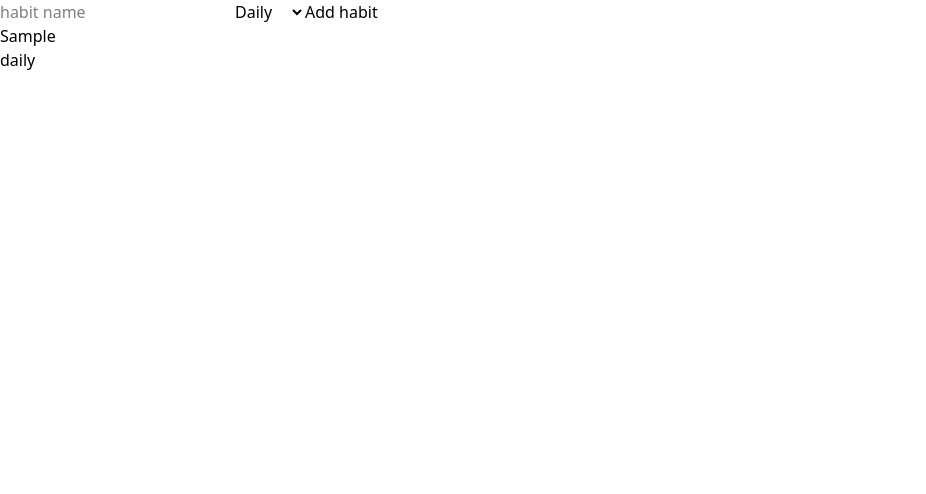
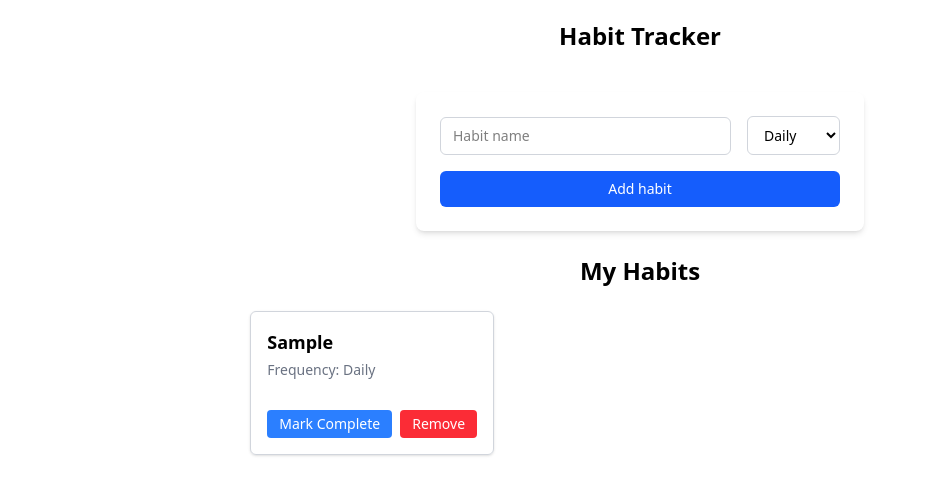
Before and after one commit to Raftouch/habit-tracker, a React (Vite) app: page / in a window 1280 px wide. Both pictures are taken after typing "Sample" into the empty fields and a click on the button "Add habit". Shown: the top 494 px of the page, without its empty margins (0-926 px from the left). Built offline with nearby package versions, Linux system fonts and the light colour scheme.

Commit message:
add styles

```diff
--- a/src/App.tsx
+++ b/src/App.tsx
@@ -3,10 +3,11 @@ import HabitList from "./components/HabitList";
 
 function App() {
   return (
-    <>
+    <div className="h-screen flex flex-col items-center p-5">
+      <h1 className="font-bold text-2xl mb-10">Habit Tracker</h1>
       <AddHabitForm />
       <HabitList />
-    </>
+    </div>
   );
 }
 
--- a/src/components/Form.tsx
+++ b/src/components/Form.tsx
@@ -27,18 +27,33 @@ export default function AddHabitForm() {
   };
 
   return (
-    <form onSubmit={handleSubmit}>
+    <form
+      onSubmit={handleSubmit}
+      className="w-full max-w-md mx-auto bg-white rounded-lg shadow-md p-6 space-y-4"
+    >
+      <div className="flex flex-col sm:flex-row sm:items-center sm:space-x-4 space-y-2 sm:space-y-0">
         <input
           type="text"
           value={name}
           onChange={handleNameChange}
-        placeholder="habit name"
+          placeholder="Habit name"
+          className="flex-1 border border-gray-300 rounded-md px-3 py-2 text-sm focus:outline-none focus:ring-2 focus:ring-blue-500"
         />
-      <select value={frequency} onChange={handleFrequencyChange}>
+        <select
+          value={frequency}
+          onChange={handleFrequencyChange}
+          className="border border-gray-300 rounded-md px-3 py-2 text-sm focus:outline-none focus:ring-2 focus:ring-blue-500"
+        >
           <option value="daily">Daily</option>
           <option value="weekly">Weekly</option>
         </select>
-      <button type="submit">Add habit</button>
+      </div>
+      <button
+        type="submit"
+        className="w-full bg-blue-600 text-white py-2 rounded-md text-sm font-medium hover:bg-blue-700 transition-colors"
+      >
+        Add habit
+      </button>
     </form>
   );
 }
--- a/src/components/HabitList.tsx
+++ b/src/components/HabitList.tsx
@@ -4,13 +4,44 @@ import type { RootState } from "../store/store";
 export default function HabitList() {
   const habits = useSelector((state: RootState) => state.habit.habits);
 
+  const today = new Date().toISOString().split("T")[0];
+
   return (
-    <div>
-      <ul>
+    <div className="max-w-5xl mx-auto mt-6 px-4">
+      <h2 className="text-2xl font-semibold mb-6 text-center">My Habits</h2>
+
+      <ul className="grid grid-cols-1 sm:grid-cols-2 lg:grid-cols-3 gap-6">
         {habits.map((habit) => (
-          <li key={habit.id}>
-            <p>{habit.name}</p>
-            <p>{habit.frequency}</p>
+          <li
+            key={habit.id}
+            className="border border-gray-300 rounded-md p-4 shadow-sm flex flex-col h-36"
+          >
+            <div>
+              <p className="text-lg font-semibold mb-1 capitalize">
+                {habit.name}
+              </p>
+              <p className="text-sm text-gray-500 mb-4 capitalize">
+                Frequency: {habit.frequency}
+              </p>
+            </div>
+
+            <div className="mt-auto space-x-2">
+              <button
+                className={`px-3 py-1 rounded text-white text-sm transition-colors cursor-pointer ${
+                  habit.completed.includes(today)
+                    ? "bg-green-500 hover:bg-green-600"
+                    : "bg-blue-500 hover:bg-blue-600"
+                }`}
+              >
+                {habit.completed.includes(today)
+                  ? "Completed"
+                  : "Mark Complete"}
+              </button>
+
+              <button className="px-3 py-1 rounded text-sm bg-red-500 hover:bg-red-600 text-white transition-colors cursor-pointer">
+                Remove
+              </button>
+            </div>
           </li>
         ))}
       </ul>
```
Lines whose indentation alone changed are shown as unchanged.
